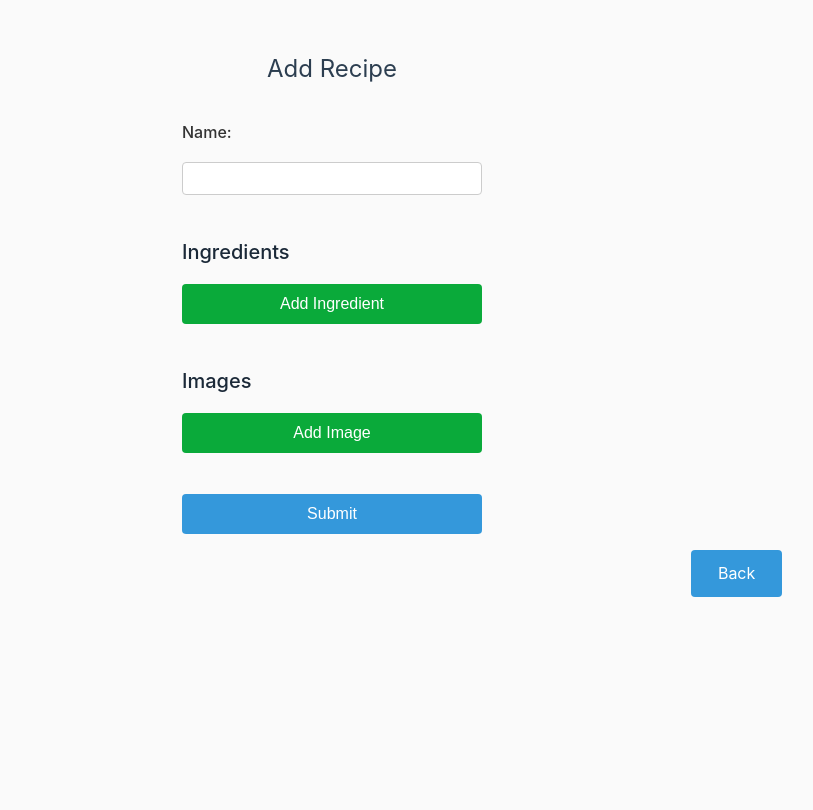
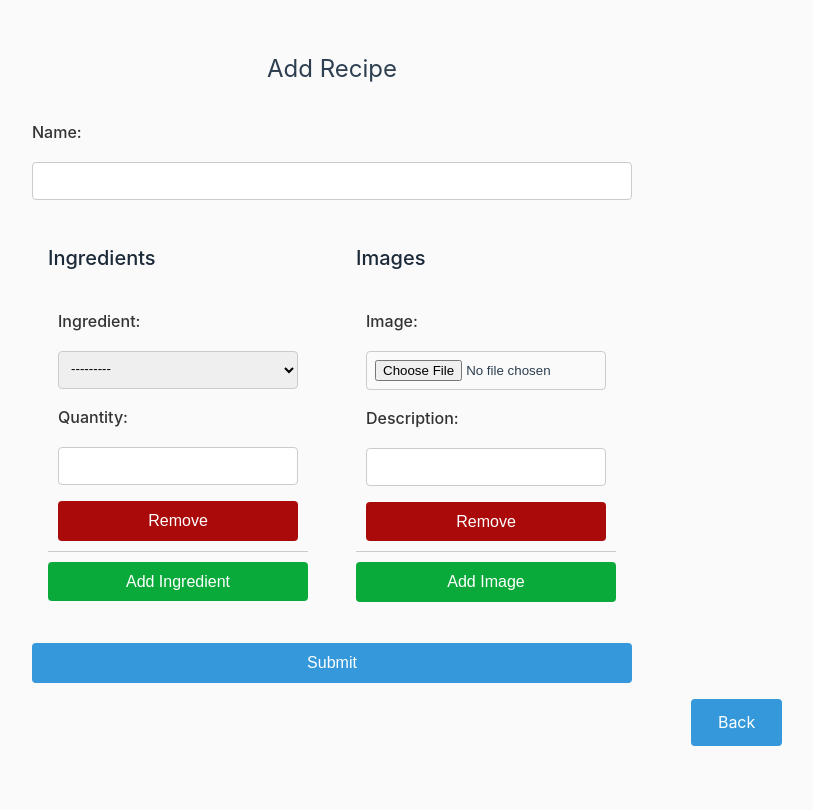
Before and after one commit to Zekiru/recipebook-villasurda-ezekiel, a Django app: page /recipe/add/ in a window 1280 px wide. Shown: the part 230-1040 px from the top of the page, without its empty margins (308-1121 px from the left). Before the commit the page ends 827 px from the top, so only its background shows below. Run offline with Django 5.2, Linux system fonts and the light colour scheme; the visitor is signed in with stand-in values (Sample User, id 1); data that the repository does not hold is empty.

Commit message:
Improve Readability & Implement Image Uploading

```diff
--- a/recipebook/ledger/forms.py
+++ b/recipebook/ledger/forms.py
@@ -10,16 +10,26 @@ class RecipeForm(forms.ModelForm):
         fields = ['name',]
 
 
+class RecipeImageForm(forms.ModelForm):
+    class Meta:
+        model = RecipeImage
+        fields = ['image', 'description',]
+
+    def __init__(self, *args, **kwargs):
+        super().__init__(*args, **kwargs)
+        self.fields['image'].required = True
+        self.fields['description'].required = False
+
 IngredientFormSet = inlineformset_factory(
     Recipe, RecipeIngredient,
     fields=['ingredient', 'quantity'],
-    extra=0,
+    extra=1,
     can_delete=False,
 )
 
 ImageFormSet = inlineformset_factory(
     Recipe, RecipeImage,
     fields=['image', 'description'],
-    extra=0,
+    extra=1,
     can_delete=False,
 )
--- a/recipebook/ledger/templates/ledger/recipe_detail.html
+++ b/recipebook/ledger/templates/ledger/recipe_detail.html
@@ -6,7 +6,8 @@
   <div class="row">
     <h2 class="align-left">{{ recipe.name }}</h2>
     <a class="btn add-btn align-right"
-    href="/">Upload Image(s)</a>
+    href="{% url 'recipe_add_image' pk=recipe.pk %}"
+    >Add Image(s)</a>
   </div>
   <p>By {{ recipe.author.name }}</p>
 
--- a/recipebook/ledger/templates/ledger/recipe_form.html
+++ b/recipebook/ledger/templates/ledger/recipe_form.html
@@ -4,16 +4,21 @@
 {% block title %}Add Recipe | Recipe Book{% endblock %}
 
 {% block content %}
-  <div class="form-wrapper">
+  <div class="form-wrapper-2">
     <h2>Add Recipe</h2>
-    <form class="form-group"method="POST"
+    <form class="form-group" method="POST"
     enctype="multipart/form-data">
       {% csrf_token %}
       {{ form }}
       <br>
-      {% include "ledger/recipe_subform.html" with title='Ingredient' name='ingredient' items=ingredients %}
-      <br>
-      {% include "ledger/recipe_subform.html" with title='Image' name='image' items=images %}
+      <div class="row">
+        <div class="align-left">
+          {% include "ledger/recipe_subform.html" with title='Ingredient' name='ingredient' items=ingredients %}
+        </div>
+        <div class="align-right">
+          {% include "ledger/recipe_subform.html" with title='Image' name='image' items=images %}
+        </div>
+      </div>
       <br>
       <button type="submit">Submit</button>
     </form>
--- a/recipebook/ledger/templates/ledger/recipe_subform.html
+++ b/recipebook/ledger/templates/ledger/recipe_subform.html
@@ -1,21 +1,30 @@
+<!-- Recipe & RecipeImage Form Component -->
 <h3>{{ title }}s</h3>
+<br>
 <div id="{{ name }}-list">
     {{ items.management_form }}
+
     {% for form in items %}
         <div class="formset-row {{ name }}-form">
             {{ form }}
-    <button type="button"
-    class="remove-btn">Remove</button>
+            <button type="button" class="remove-btn"
+                onclick="removeRow{% if name == 'ingredient' %}Ingredient{% else %}Image{% endif %}(this)">
+                Remove
+            </button>
         </div>
     {% endfor %}
 </div>
-<button type="button" onclick="addRow('{{ name }}')"
-class="add-btn">Add {{ title }}</button>
+
+<button type="button" onclick="addRow('{{ name }}')" class="add-btn">
+    Add {{ title }}
+</button>
 
 <div id="{{ name }}-empty" class="hidden">
     <div class="formset-row {{ name }}-form">
         {{ items.empty_form }}
-        <button type="button"class="remove-btn"
-        onclick="removeRow(this)">Remove</button>
+        <button type="button" class="remove-btn"
+            onclick="removeRow{% if name == 'ingredient' %}Ingredient{% else %}Image{% endif %}(this)">
+            Remove
+        </button>
     </div>
 </div>
--- a/recipebook/ledger/urls.py
+++ b/recipebook/ledger/urls.py
@@ -4,6 +4,7 @@ from .views import (
     RecipeListView,
     RecipeDetailView,
     RecipeCreateView,
+    RecipeAddImageView,
 )
 
 urlpatterns = [
@@ -23,4 +24,9 @@ urlpatterns = [
         RecipeCreateView.as_view(),
         name='recipe_create'
     ),
+    path(
+        'recipe/<int:pk>/add_image',
+        RecipeAddImageView.as_view(),
+        name='recipe_add_image'
+    ),
 ]
--- a/recipebook/ledger/views.py
+++ b/recipebook/ledger/views.py
@@ -1,11 +1,18 @@
-from django.shortcuts import redirect
+from django.shortcuts import (
+    redirect,
+    get_object_or_404,
+)
 from django.urls import reverse
 
 from django.views.generic import TemplateView
 from django.views.generic.edit import CreateView
 from django.contrib.auth.mixins import LoginRequiredMixin
 
-from .models import Recipe
+from .models import (
+    Recipe,
+    RecipeIngredient,
+    RecipeImage,
+)
 from .forms import (
     RecipeForm,
     IngredientFormSet,
@@ -57,19 +64,20 @@ class RecipeCreateView(LoginRequiredMixin, CreateView):
 
     def get_context_data(self, **kwargs):
         context = super().get_context_data(**kwargs)
-
         post_data = self.request.POST or None
         file_data = self.request.FILES or None
 
         context['ingredients'] = IngredientFormSet(
             post_data,
-            prefix='ingredients',
+            prefix='ingredient',
+            queryset=RecipeIngredient.objects.none()
         )
         context['images'] = ImageFormSet(
-            post_data, file_data,
-            prefix='images',
+            post_data,
+            file_data,
+            prefix='image',
+            queryset=RecipeImage.objects.none()
         )
-
         return context
 
     def form_valid(self, form):
@@ -77,16 +85,59 @@ class RecipeCreateView(LoginRequiredMixin, CreateView):
         ingredients = context['ingredients']
         images = context['images']
 
-        if form.is_valid() and ingredients.is_valid() and images.is_valid():
+        if ingredients.is_valid() and images.is_valid():
             form.instance.author = self.request.user.profile
             self.object = form.save()
 
-            ingredients.instance = self.object
-            images.instance = self.object
-
-            ingredients.save()
-            images.save()
+            for formset in [ingredients, images]:
+                formset.instance = self.object
+                formset.save()
 
             return redirect(self.get_success_url())
 
         return self.form_invalid(form)
+
+
+class RecipeAddImageView(LoginRequiredMixin, TemplateView):
+    model = RecipeImage
+    template_name = 'ledger/recipe_image_form.html'
+    context_object_name = 'recipe_add_image'
+    redirect_field_name = REDIRECT_LINK
+
+    def get_recipe(self):
+        return get_object_or_404(Recipe, pk=self.kwargs['pk'])
+
+    def get_success_url(self):
+        return reverse('recipe_detail', kwargs={'pk': self.kwargs['pk']})
+
+    def get_context_data(self, **kwargs):
+        context = super().get_context_data(**kwargs)
+        recipe = self.get_recipe()
+        post_data = self.request.POST if self.request.method == 'POST' else None
+        file_data = self.request.FILES if self.request.method == 'POST' else None
+
+        context['images'] = ImageFormSet(
+            post_data,
+            file_data,
+            instance=recipe,
+            prefix='image',
+            queryset=RecipeImage.objects.none()
+        )
+        context['recipe'] = recipe
+        return context
+
+    def post(self, request, *args, **kwargs):
+        recipe = self.get_recipe()
+        formset = ImageFormSet(
+            request.POST,
+            request.FILES,
+            instance=recipe,
+            prefix='image',
+            queryset=RecipeImage.objects.none()
+        )
+
+        if formset.is_valid():
+            formset.save()
+            return redirect(self.get_success_url())
+
+        return self.render_to_response(self.get_context_data())
--- a/recipebook/static/css/styles.css
+++ b/recipebook/static/css/styles.css
@@ -74,7 +74,7 @@ div {
     margin: auto;
 }
 
-.form-wrapper {
+.form-wrapper, .form-wrapper-2 {
     display: flex;
     flex-direction: column;
     align-items: center;
@@ -83,6 +83,23 @@ div {
     width: 100%;
     max-width: 300px;
     min-width: 200px;
+}
+
+.form-wrapper-2 {
+    max-width: 600px;
+
+    & .row * {
+        align-items: start;
+        width: 100%;
+    }
+
+    & .align-left, .align-right {
+        margin: 0 1rem auto;
+    }
+
+    & select, input {
+        min-height: 2.4rem;
+    }
 }
 
 .form-group {
--- a/recipebook/static/js/recipe_subform.js
+++ b/recipebook/static/js/recipe_subform.js
@@ -1,27 +1,49 @@
-function addRow(type) {
-    const list = document.getElementById(`${type}-list`);
-    const totalForms = document.getElementById(`id_${type}s-TOTAL_FORMS`);
-    const count = parseInt(totalForms.value);
+function addRow(name) {
+    const totalForms = document.getElementById(`id_${name}-TOTAL_FORMS`);
+    const container = document.getElementById(`${name}-list`);
+    const emptyRowElement = document.getElementById(`${name}-empty`);
 
-    let newRow = document.getElementById(`${type}-empty`).innerHTML;
-    newRow = newRow.replace(/__prefix__/g, count);
+    const currentCount = parseInt(totalForms.value);
+    const newRowHtml = emptyRowElement.innerHTML.replace(/__prefix__/g, currentCount);
 
-    list.insertAdjacentHTML('beforeend', newRow);
-    totalForms.value = count + 1;
+    container.insertAdjacentHTML('beforeend', newRowHtml);
+    totalForms.value = currentCount + 1;
 }
 
-function removeRow(btn) {
+function removeRowImage(btn) {
     const row = btn.closest('.formset-row');
-    const deleteCheckbox = row.querySelector('input[name$="-DELETE"]');
+    const container = document.getElementById('image-list');
+    const totalForms = document.getElementById('id_image-TOTAL_FORMS');
 
-    if (deleteCheckbox) {
-        deleteCheckbox.checked = true;
-        row.style.display = 'none';
-    } else {
-        row.remove();
-    }
+    row.remove();
+
+    const remainingRows = container.querySelectorAll('.image-form');
+    totalForms.value = remainingRows.length;
+
+    remainingRows.forEach((r, index) => {
+        r.querySelectorAll('input, select, textarea, label').forEach(el => {
+            if (el.name) el.name = el.name.replace(/image-\d+-/, `image-${index}-`);
+            if (el.id) el.id = el.id.replace(/id_image-\d+-/, `id_image-${index}-`);
+            if (el.getAttribute('for')) el.setAttribute('for', el.getAttribute('for').replace(/id_image-\d+-/, `id_image-${index}-`));
+        });
+    });
 }
 
-document.querySelectorAll('.remove-btn').forEach(btn => {
-    btn.addEventListener('click', function() { removeRow(this); });
-});
+function removeRowIngredient(btn) {
+    const row = btn.closest('.formset-row');
+    const container = document.getElementById('ingredient-list');
+    const totalForms = document.getElementById('id_ingredient-TOTAL_FORMS');
+
+    row.remove();
+
+    const remainingRows = container.querySelectorAll('.ingredient-form');
+    totalForms.value = remainingRows.length;
+
+    remainingRows.forEach((r, index) => {
+        r.querySelectorAll('input, select, textarea, label').forEach(el => {
+            if (el.name) el.name = el.name.replace(/ingredient-\d+-/, `ingredient-${index}-`);
+            if (el.id) el.id = el.id.replace(/id_ingredient-\d+-/, `id_ingredient-${index}-`);
+            if (el.getAttribute('for')) el.setAttribute('for', el.getAttribute('for').replace(/id_ingredient-\d+-/, `id_ingredient-${index}-`));
+        });
+    });
+}
```
Also changed, not shown: recipebook/ledger/templates/ledger/recipe_image_form.html (+5 -2 lines). Lines whose indentation alone changed are shown as unchanged.
